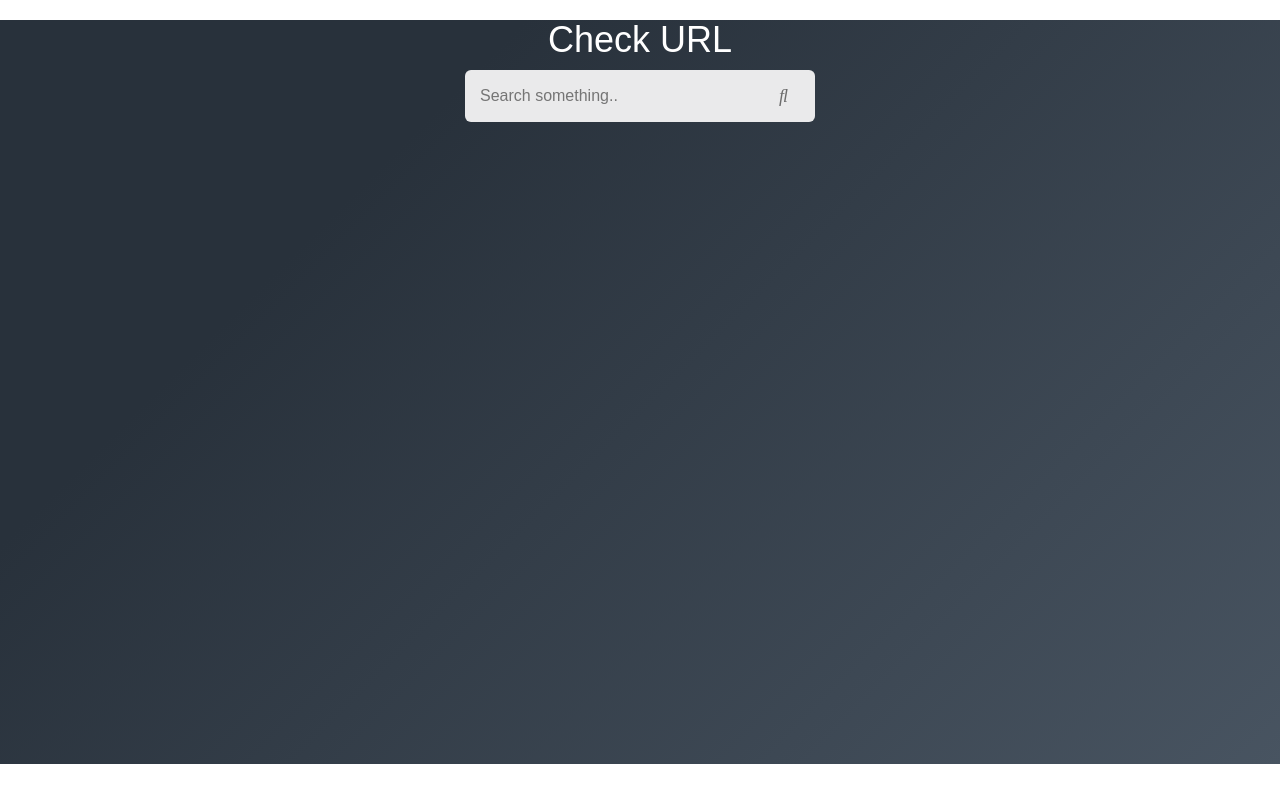
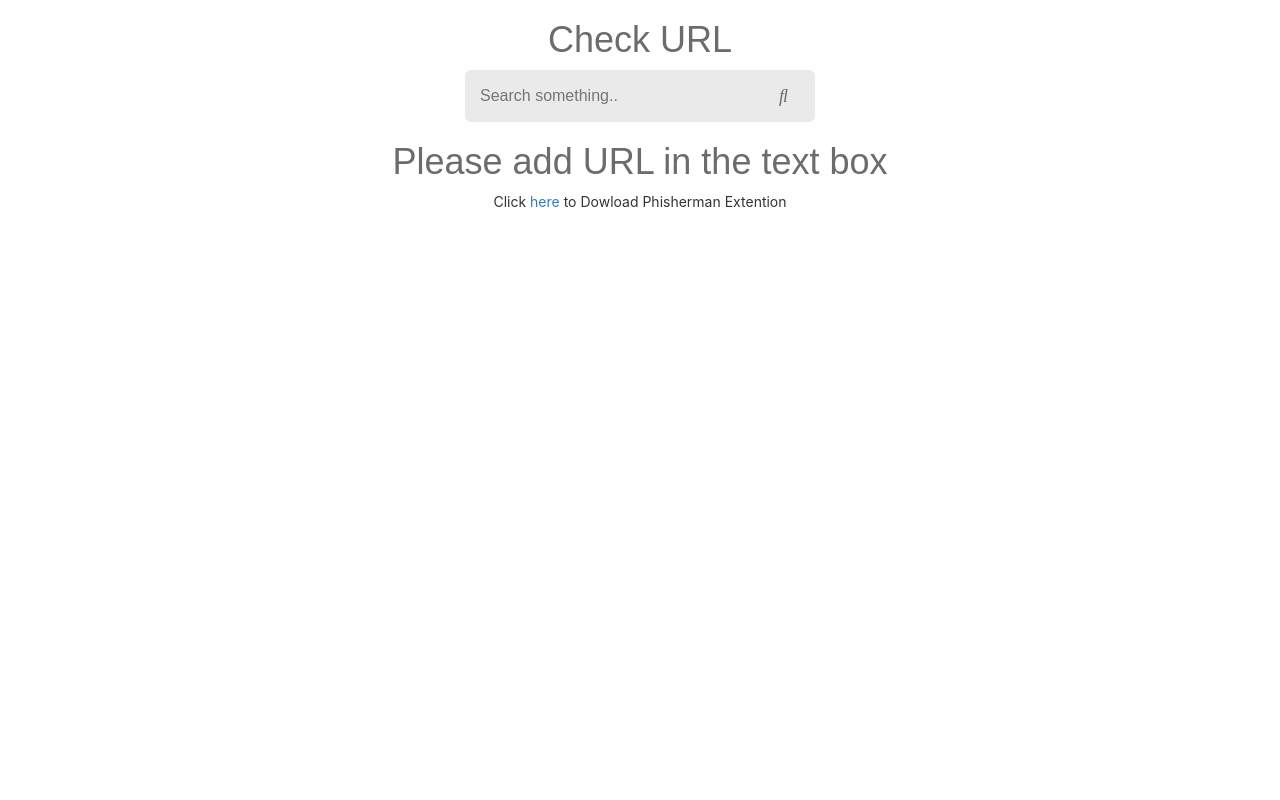
Before and after one commit to sjsucmpe272-fall21/PhisherMan, a React (Create React App) app in the folder UI/frontend/: page /search in a window 1280 px wide. Built offline with nearby package versions, Linux system fonts and the light colour scheme.

Commit message:
Added extention link

```diff
--- a/UI/frontend/src/App.css
+++ b/UI/frontend/src/App.css
@@ -3,14 +3,14 @@
   text-align: center;
   margin: 0px;
   min-height: 93vh;
-  background-color: #485461;
-background-image: linear-gradient(315deg, #485461 0%, #28313b 74%);
+
+  background-color: var(--vt-grey-25);
 
 }
 
 .header-search {
   font-family: 'Montserrat', sans-serif;
-  color: #fff;
+  color: #6c6c6c;
 }
 .search-box {
   width: 350px;
--- /dev/null
+++ b/UI/frontend/src/components/Search/Extention.js
@@ -0,0 +1,12 @@
+import React from 'react'
+
+const Extention = () => {
+    return (
+        <div className="extention">
+            Click <a href= "https://phishermanextension.s3.us-west-1.amazonaws.com/phisherman-extension.zip"> here </a> to Dowload Phisherman Extention
+
+        </div>
+    )
+}
+
+export default Extention
--- a/UI/frontend/src/components/Search/Search.js
+++ b/UI/frontend/src/components/Search/Search.js
@@ -2,12 +2,17 @@ import React, { useState, useEffect } from "react";
 import base64url from "base64url";
 import "../../App.css";
 import axios from "axios";
+import Extention from "./Extention";
 const Search = () => {
   const [url, setUrl] = useState("");
   const [b64url, setB64Url] = useState("");
   const [result, setResult] = useState("");
   const [resultML, setResultML] = useState("");
   const getStatus = async () => {
+    if (url == "") {
+      emptyURL()
+    }
+    else{
     console.log(url);
     const safe =  base64url(url);
      //setB64Url(safe);
@@ -32,6 +37,7 @@ const Search = () => {
         console.log(res.data);
         setResultML(res.data.malicious);
       });
+    }
   };
 
   const config = {
@@ -77,6 +83,10 @@ const Search = () => {
     }
   };
 
+  const emptyURL = () => {
+    return <h1 className="header-search">Please add URL in the text box </h1>;
+  }
+
   useEffect(() => {
     console.log(String(result));
   }, [result]);
@@ -97,9 +107,10 @@ const Search = () => {
           <i className="fas fa-search"></i>
         </button>
       </div>
+      {emptyURL()}
       {renderComponent(result)}
       {renderComponentML(resultML)}
-      {/* {result != "" ?  <h1 className="header-search">URL is Safe </h1> : <h1 className="header-search">URL is Malicious</h1>} */}
+      <Extention ></Extention>
     </div>
   );
 };
```
